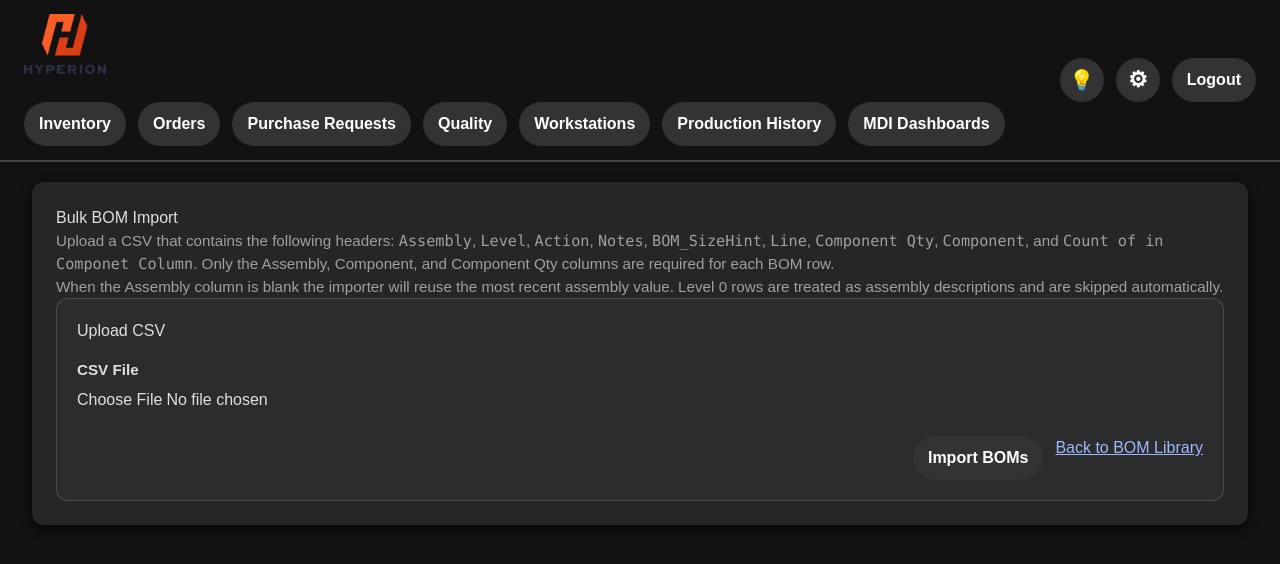
After one commit to baldus/Hyperion-Operations-Hub, a Flask app: page /orders/bom-bulk-import in a window 1280 px wide. The commit adds this page. Shown: the top 564 px of the page. Run offline with Flask 2, Linux system fonts and the light colour scheme; a user stored in the database is signed in; data comes from the database, SQL or seed files in the repository; tables that the repository leaves empty hold one stand-in row (values such as "Sample post").

Commit message:
Add BOM bulk import workflow

```diff
--- a/invapp2/invapp/routes/orders.py
+++ b/invapp2/invapp/routes/orders.py
@@ -1,6 +1,7 @@
 import csv
 import io
 import json
+import re
 from collections import defaultdict
 from datetime import datetime
 
@@ -201,6 +202,97 @@ def _save_bom_template(item: Item, component_entries, *, replace_existing=False)
         )
 
     return template, created, (created or replaced)
+
+
+def _normalize_csv_key(field_name: str) -> str:
+    if not field_name:
+        return ""
+    return re.sub(r"[^a-z0-9]+", "_", field_name.strip().lower()).strip("_")
+
+
+def _parse_bulk_bom_rows(reader: csv.DictReader):
+    errors = []
+    normalized_fields = {
+        _normalize_csv_key(name): name for name in (reader.fieldnames or []) if name
+    }
+
+    assembly_field = normalized_fields.get("assembly")
+    component_field = normalized_fields.get("component") or normalized_fields.get(
+        "component_sku"
+    )
+    quantity_field = (
+        normalized_fields.get("component_qty")
+        or normalized_fields.get("component_quantity")
+        or normalized_fields.get("componentqty")
+    )
+    level_field = normalized_fields.get("level")
+
+    if not assembly_field or not component_field or not quantity_field:
+        errors.append(
+            "CSV must include columns for Assembly, Component, and Component Qty."
+        )
+        return {}, errors
+
+    bom_rows = defaultdict(lambda: defaultdict(int))
+    current_assembly = None
+
+    for row_index, row in enumerate(reader, start=2):
+        assembly_value = (row.get(assembly_field) or "").strip()
+        if assembly_value:
+            current_assembly = assembly_value
+
+        if not current_assembly:
+            meaningful_values = [
+                (value or "").strip() for value in row.values() if value is not None
+            ]
+            if not any(meaningful_values):
+                continue
+            errors.append(f"Row {row_index}: Assembly value is required.")
+            continue
+
+        component_value = (row.get(component_field) or "").strip()
+        quantity_value = (row.get(quantity_field) or "").strip()
+        level_value = (row.get(level_field) or "").strip() if level_field else ""
+
+        if not component_value and not quantity_value:
+            continue
+
+        try:
+            level_int = int(level_value) if level_value else None
+        except ValueError:
+            level_int = None
+
+        if level_int == 0 and not component_value:
+            continue
+
+        if not component_value:
+            errors.append(
+                f"Row {row_index}: Component value is required for assembly {current_assembly}."
+            )
+            continue
+
+        if not quantity_value:
+            errors.append(
+                f"Row {row_index}: Component quantity is required for assembly {current_assembly}."
+            )
+            continue
+
+        try:
+            quantity = int(quantity_value)
+            if quantity <= 0:
+                raise ValueError
+        except (TypeError, ValueError):
+            errors.append(
+                f"Row {row_index}: Component quantity for {component_value} must be a positive integer."
+            )
+            continue
+
+        bom_rows[current_assembly][component_value] += quantity
+
+    if not bom_rows and not errors:
+        errors.append("No BOM component rows were found in the CSV file.")
+
+    return bom_rows, errors
 
 
 def _prepare_order_detail(order: Order, *, pending_completed_ids=None, selected_batches=None):
@@ -658,6 +750,120 @@ def bom_library():
         templates=templates,
         form_data=form_data,
         editing_template=editing_template,
+    )
+
+
+@bp.route("/bom-bulk-import", methods=["GET", "POST"])
+@require_roles("admin")
+def bom_bulk_import():
+    import_results = None
+
+    if request.method == "POST":
+        errors = []
+        upload = request.files.get("csv_file")
+        bom_rows = {}
+        item_lookup = {}
+
+        if upload is None or not upload.filename:
+            errors.append("A CSV file is required to import BOM templates.")
+        else:
+            try:
+                raw_content = upload.read().decode("utf-8-sig")
+            except UnicodeDecodeError:
+                errors.append("CSV import files must be UTF-8 encoded.")
+            else:
+                stream = io.StringIO(raw_content)
+                reader = csv.DictReader(stream)
+                if not reader.fieldnames:
+                    errors.append("CSV file is empty.")
+                else:
+                    bom_rows, parse_errors = _parse_bulk_bom_rows(reader)
+                    errors.extend(parse_errors)
+
+        if not errors and bom_rows:
+            assembly_skus = set(bom_rows.keys())
+            component_skus = {
+                component
+                for components in bom_rows.values()
+                for component in components.keys()
+            }
+            required_skus = assembly_skus | component_skus
+            items = (
+                Item.query.filter(Item.sku.in_(required_skus)).all()
+                if required_skus
+                else []
+            )
+            item_lookup = {item.sku: item for item in items}
+
+            missing_assemblies = sorted(
+                sku for sku in assembly_skus if sku not in item_lookup
+            )
+            missing_components = sorted(
+                sku for sku in component_skus if sku not in item_lookup
+            )
+
+            if missing_assemblies:
+                errors.append(
+                    "Assembly SKUs not found: " + ", ".join(missing_assemblies)
+                )
+            if missing_components:
+                errors.append(
+                    "Component SKUs not found: " + ", ".join(missing_components)
+                )
+
+        if not errors and bom_rows:
+            import_details = []
+            created_count = 0
+            updated_count = 0
+
+            for assembly_sku in sorted(bom_rows.keys()):
+                item = item_lookup[assembly_sku]
+                component_entries = [
+                    {"item": item_lookup[component_sku], "quantity": quantity}
+                    for component_sku, quantity in sorted(
+                        bom_rows[assembly_sku].items()
+                    )
+                ]
+
+                template, created, changed = _save_bom_template(
+                    item, component_entries, replace_existing=True
+                )
+                import_details.append(
+                    {
+                        "sku": assembly_sku,
+                        "component_count": len(component_entries),
+                        "created": created,
+                        "updated": (not created and changed),
+                    }
+                )
+                if created:
+                    created_count += 1
+                elif changed:
+                    updated_count += 1
+
+            db.session.commit()
+
+            unchanged_count = len(import_details) - created_count - updated_count
+            import_results = {
+                "total": len(import_details),
+                "created": created_count,
+                "updated": updated_count,
+                "unchanged": unchanged_count,
+                "details": import_details,
+            }
+
+            flash(
+                "Bulk import complete: "
+                f"{created_count} created, {updated_count} updated, {unchanged_count} unchanged.",
+                "success",
+            )
+        else:
+            for error in errors:
+                flash(error, "danger")
+
+    return render_template(
+        "orders/bom_bulk_import.html",
+        import_results=import_results,
     )
 
 
--- /dev/null
+++ b/invapp2/invapp/templates/orders/bom_bulk_import.html
@@ -0,0 +1,72 @@
+{% extends "base.html" %}
+{% block content %}
+<h2>Bulk BOM Import</h2>
+<p class="section-help">
+    Upload a CSV that contains the following headers: <code>Assembly</code>, <code>Level</code>,
+    <code>Action</code>, <code>Notes</code>, <code>BOM_SizeHint</code>, <code>Line</code>,
+    <code>Component Qty</code>, <code>Component</code>, and
+    <code>Count of in Componet Column</code>.
+    Only the Assembly, Component, and Component Qty columns are required for each BOM row.
+</p>
+<p class="section-help">
+    When the Assembly column is blank the importer will reuse the most recent assembly value.
+    Level 0 rows are treated as assembly descriptions and are skipped automatically.
+</p>
+
+<section class="form-section">
+    <h3>Upload CSV</h3>
+    <form method="post" enctype="multipart/form-data" class="form-stack">
+        <div class="form-grid">
+            <label class="form-field">
+                <span class="field-label">CSV File</span>
+                <input type="file" name="csv_file" accept=".csv" required>
+            </label>
+        </div>
+        <div class="form-actions">
+            <button type="submit" class="action-btn">Import BOMs</button>
+            <a class="link-btn" href="{{ url_for('orders.bom_library') }}">Back to BOM Library</a>
+        </div>
+    </form>
+</section>
+
+{% if import_results %}
+<section class="form-section">
+    <h3>Import Summary</h3>
+    <p class="section-help">
+        {{ import_results.created }} created,
+        {{ import_results.updated }} updated,
+        {{ import_results.unchanged }} unchanged.
+    </p>
+    <div class="table-scroll">
+        <table class="form-table">
+            <thead>
+                <tr>
+                    <th>Assembly</th>
+                    <th>Components</th>
+                    <th>Status</th>
+                </tr>
+            </thead>
+            <tbody>
+                {% for entry in import_results.details %}
+                <tr>
+                    <td class="finished-good">
+                        <span class="sku">{{ entry.sku }}</span>
+                    </td>
+                    <td>{{ entry.component_count }}</td>
+                    <td>
+                        {% if entry.created %}
+                            Created
+                        {% elif entry.updated %}
+                            Updated
+                        {% else %}
+                            Unchanged
+                        {% endif %}
+                    </td>
+                </tr>
+                {% endfor %}
+            </tbody>
+        </table>
+    </div>
+</section>
+{% endif %}
+{% endblock %}
--- a/invapp2/invapp/templates/orders/bom_library.html
+++ b/invapp2/invapp/templates/orders/bom_library.html
@@ -103,6 +103,10 @@
 
 <section class="form-section">
     <h3>Import from CSV</h3>
+    <p class="section-help">
+        Need to import multiple BOM templates at once?
+        <a href="{{ url_for('orders.bom_bulk_import') }}">Use the bulk import tool</a>.
+    </p>
     <form method="post" enctype="multipart/form-data" class="form-stack">
         <input type="hidden" name="action" value="import_csv">
         <div class="form-grid">
```
Also changed, not shown: invapp2/tests/test_orders.py (+69 -0 lines).
